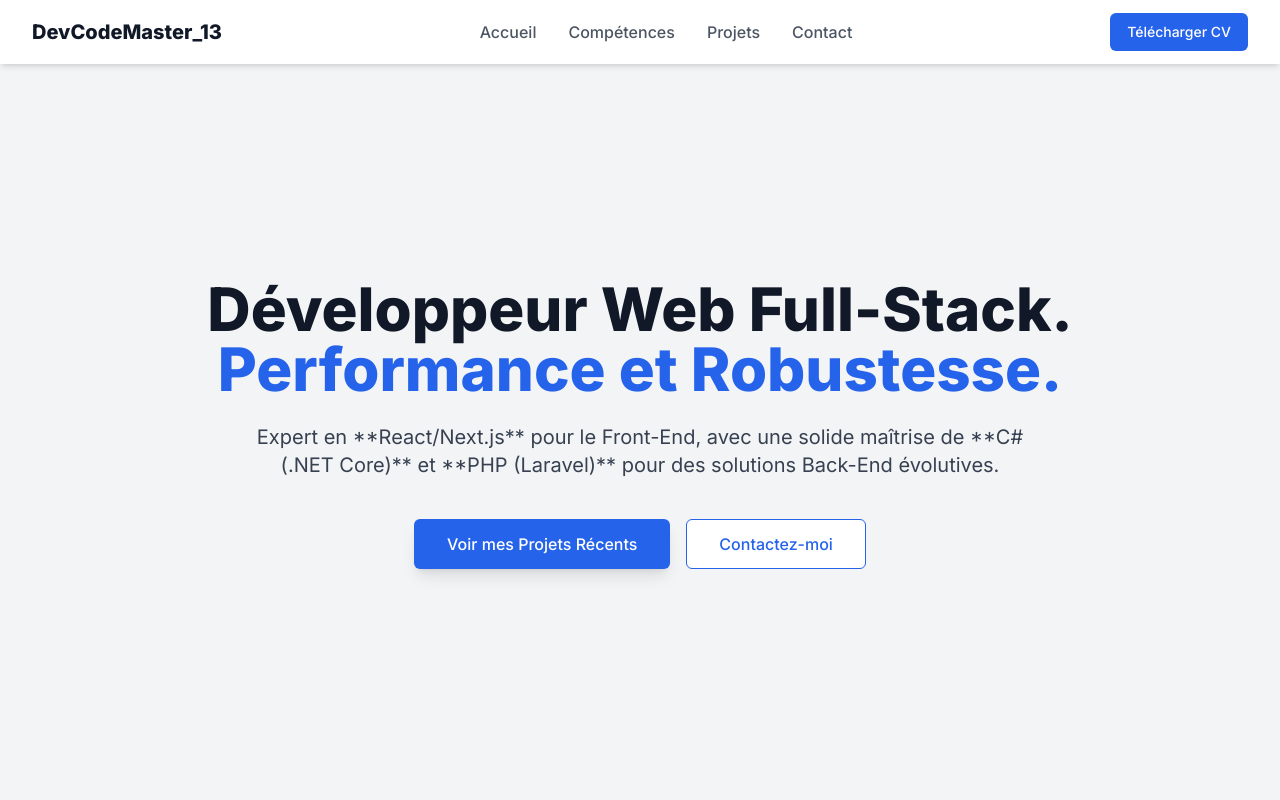
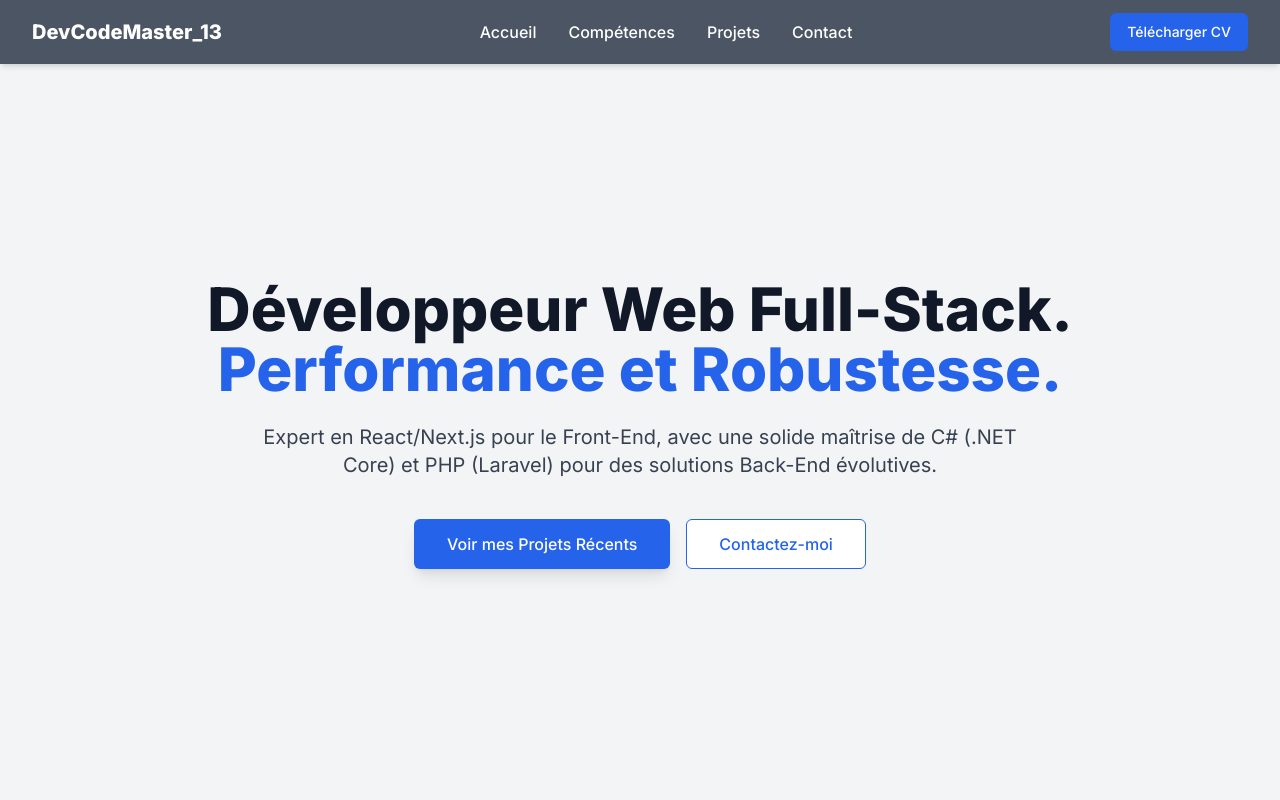
Before and after one commit to Sebcoach13/mon-portfolio-dev, a Next.js app: page / in a window 1280 px wide. Shown: the top 800 px of the page. Built offline with nearby package versions, Linux system fonts and the light colour scheme.

Commit message:
style: Uniformisation de la couleur Header/Footer à bg-gray-700

```diff
--- a/components/Header.js
+++ b/components/Header.js
@@ -11,13 +11,15 @@ const navLinks = [
 
 export default function Header() {
   return (
-    <header className="fixed top-0 left-0 w-full bg-white bg-opacity-95 shadow-md z-50">
+    // components/Header.js
+
+<header className="fixed top-0 left-0 w-full bg-gray-600 text-white shadow-md z-50">
       <div className="max-w-7xl mx-auto px-4 sm:px-6 lg:px-8">
         <div className="flex justify-between items-center h-16">
 
           {/* Logo/Nom */}
           <div className="flex-shrink-0">
-            <h1 className="text-xl font-extrabold text-gray-900">
+            <h1 className="text-xl font-extrabold text-white py-6">
               DevCodeMaster_13
             </h1>
           </div>
@@ -28,7 +30,7 @@ export default function Header() {
               <Link
                 key={link.name}
                 href={link.href}
-                className="text-gray-600 hover:text-primary-600 font-medium transition duration-300"
+                className="text-white py-6 hover:text-primary-600 font-medium transition duration-300"
               >
                 {link.name}
               </Link>
--- a/components/Hero.js
+++ b/components/Hero.js
@@ -14,7 +14,7 @@ export default function Hero() {
         </h1>
 
         <p className="mt-6 text-xl text-gray-700 max-w-3xl mx-auto">
-          Expert en **React/Next.js** pour le Front-End, avec une solide maîtrise de **C# (.NET Core)** et **PHP (Laravel)** pour des solutions Back-End évolutives.
+          Expert en React/Next.js pour le Front-End, avec une solide maîtrise de C# (.NET Core) et PHP (Laravel) pour des solutions Back-End évolutives.
         </p>
 
         <div className="mt-10 flex justify-center space-x-4">
```
Also changed, not shown: Footer.js (added).
